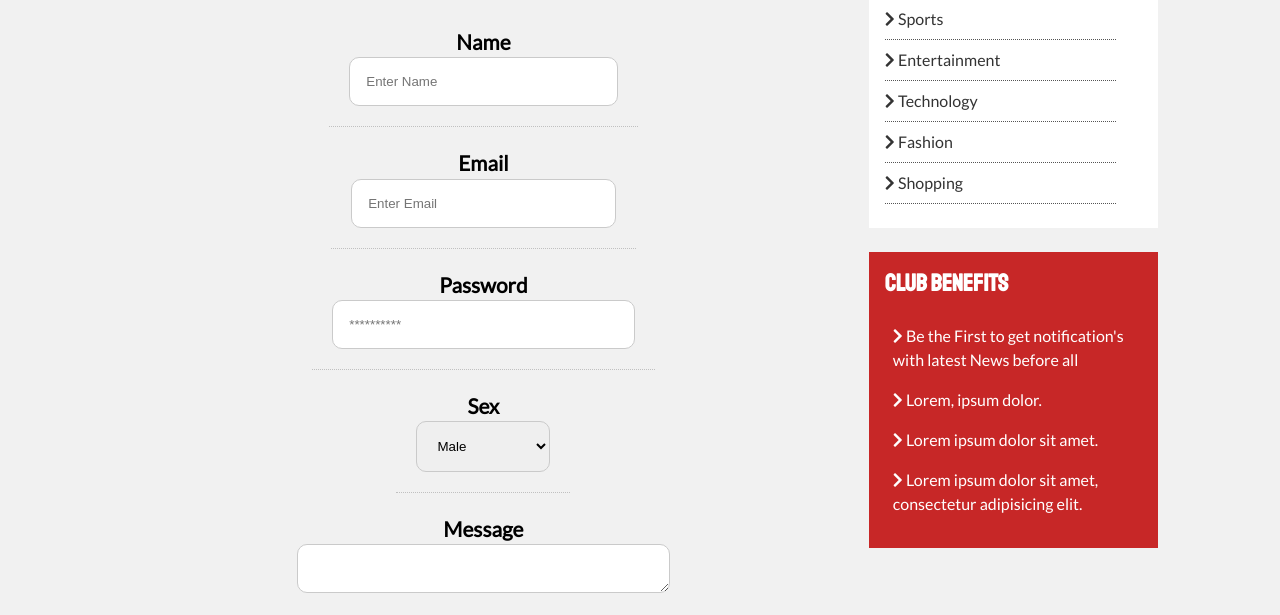
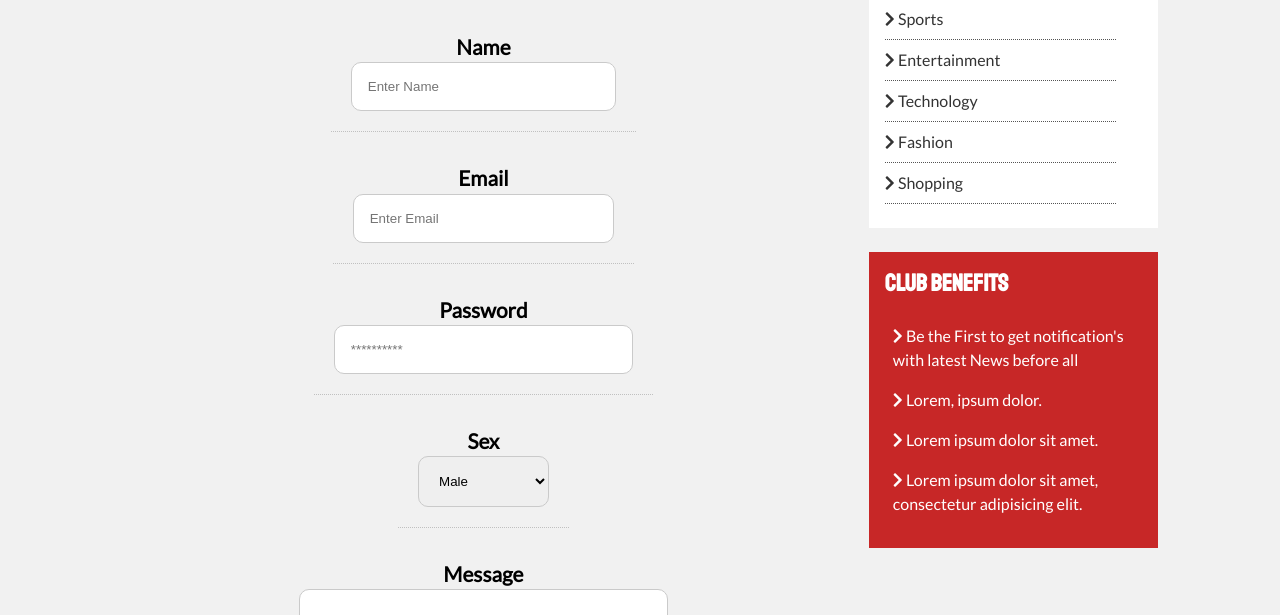
Before and after one commit to Aleksa21000/newsgrid, a plain HTML site: page join-our-club.html in a window 1280 px wide. Shown: the part 185-800 px from the top of the page. Drawn offline with Linux system fonts and the light colour scheme.

Commit message:
Updated version

```diff
--- a/css/style.css
+++ b/css/style.css
@@ -297,6 +297,12 @@ h1,h2,h3,h4,h5,h6{
 }
 
 .form-control{
+  display: flex;
+  justify-content: center;
+  align-items: center;
+  text-align: center;
+  flex-wrap: wrap;
+  margin: 5px;
   padding: 20px;
   border-bottom: 1px dotted rgb(192, 192, 192);
 }
```
